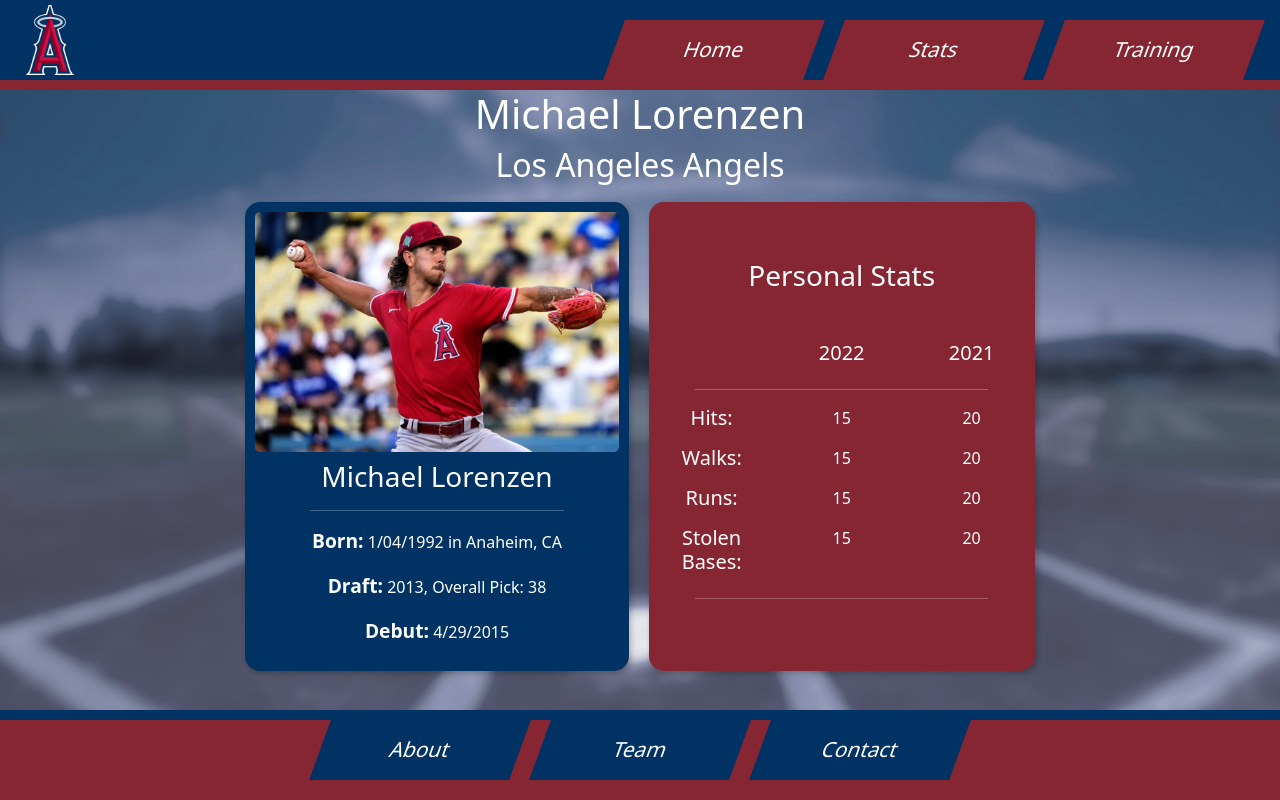
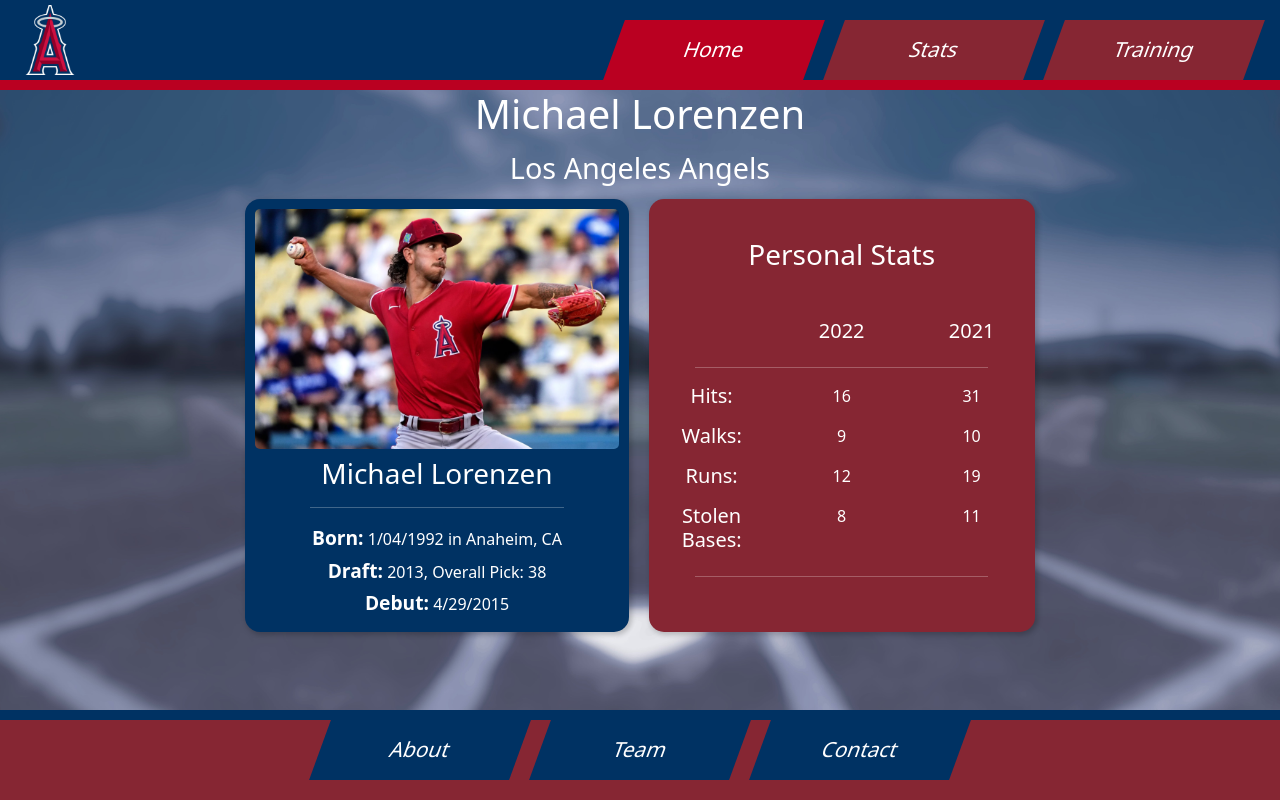
Before and after one commit to SFin12/baseball-profile-app, a React (Create React App) app: page /main in a window 1280 px wide. Built offline with nearby package versions, Linux system fonts and the light colour scheme.

Commit message:
added active tabs and bar and made other css modifications.

```diff
--- a/src/components/Card/Card.css
+++ b/src/components/Card/Card.css
@@ -8,6 +8,7 @@
     border-radius: 15px !important;
     box-shadow: 2px 2px 5px 1px rgba(0, 0, 0, 0.2);
     max-height: 90%;
+    min-width: 340px;
     margin: 10px;
     max-width: 386px;
     z-index: 0 !important;
--- a/src/components/Footer/Footer.css
+++ b/src/components/Footer/Footer.css
@@ -16,10 +16,6 @@
     align-self: baseline;
 }
 
-.blue {
-    background-color: var(--angles-blue);
-}
-
 @media (min-width: 899px) {
     .custom-footer-container {
         height: 90px;
--- a/src/components/Header/Navbar.css
+++ b/src/components/Header/Navbar.css
@@ -6,10 +6,15 @@
     width: 100%;
     height: 70px;
     background-color: var(--angles-blue);
+    z-index: 5;
+}
+
+.active-border {
+    border-bottom: 10px solid var(--angels-red);
+}
+
+.inactive-border {
     border-bottom: 10px solid var(--angels-maroon);
-    /* overflow-x: hidden; */
-    /* overflow-y: hidden; */
-    z-index: 5;
 }
 
 .logo {
@@ -37,10 +42,6 @@
     z-index: 10;
 }
 
-.maroon {
-    background-color: var(--angels-maroon);
-}
-
 .tab:hover {
     background-color: var(--angels-red);
     color: white;
@@ -50,7 +51,6 @@
     .custom-navbar-container {
         height: 90px;
         justify-content: end;
-        border-color: var(--angels-maroon);
     }
     .logo {
         max-width: 80px;
--- a/src/components/Header/Navbar.jsx
+++ b/src/components/Header/Navbar.jsx
@@ -5,26 +5,44 @@
 import Dropdown from "../Dropdown/Dropdown";
 import Overlay from "../Dropdown/Overlay";
 
-export default function Navbar() {
+export default function Navbar({ activeTab, activateTab }) {
     const [trainingDropdown, setTrainingDropdown] = useState(false);
 
     function toggleDropdown() {
         if (trainingDropdown) {
-            setTrainingDropdown(false);
+            closeDropdown();
+            activateTab(""); // sets all tabs to inactive (no red). Function in MainView
         } else {
             setTrainingDropdown(true);
+            activateTab("training");
         }
     }
 
     function closeDropdown() {
-        console.log("closeDropdown");
         const close = () => setTrainingDropdown(false);
         close();
+        activateTab("");
+    }
+
+    function setActiveTab(e) {
+        const activeTab = e.target.title;
+        activateTab(activeTab);
+
+        // if training Dropdown is open, close it.
+        if (trainingDropdown) {
+            closeDropdown();
+        }
     }
 
     return (
         <>
-            <nav className="custom-navbar-container">
+            <nav
+                className={
+                    activeTab
+                        ? "active-border custom-navbar-container"
+                        : "inactive-border custom-navbar-container"
+                }
+            >
                 <span className="d-flex align-items-center">
                     <img
                         src={logo}
@@ -35,19 +53,33 @@
                 <span className="d-flex align-items-center px-3">
                     <Link
                         to={"/main"}
-                        className="tab maroon"
-                        onClick={trainingDropdown && closeDropdown}
+                        className={
+                            activeTab === "home" ? "tab active" : "tab maroon"
+                        }
+                        onClick={setActiveTab} // Will also close training dropdown if it's open.
+                        title="home"
                     >
                         <div>Home</div>
                     </Link>
                     <Link
                         to={"/main/stats"}
-                        className="tab maroon"
-                        onClick={trainingDropdown && closeDropdown}
+                        className={
+                            activeTab === "stats" ? "tab active" : "tab maroon"
+                        }
+                        onClick={setActiveTab}
+                        title="stats"
                     >
                         <div>Stats</div>
                     </Link>
-                    <div className="tab maroon" onClick={toggleDropdown}>
+                    <div
+                        className={
+                            activeTab === "training"
+                                ? "tab active"
+                                : "tab maroon"
+                        }
+                        onClick={toggleDropdown} // Open or close training dropdown.
+                        title="training"
+                    >
                         <div>Training</div>
                         {trainingDropdown ? (
                             <Dropdown closeDropdown={closeDropdown} />
--- a/src/views/MainView/HomeView/HomeView.css
+++ b/src/views/MainView/HomeView/HomeView.css
@@ -10,6 +10,14 @@
 .team-name {
     text-decoration: none;
     color: white;
+    width: fit-content;
+    font-size: 1.8rem;
+    font-weight: 500;
+}
+
+.team-name:hover {
+    text-decoration: underline;
+    color: var(--angels-red);
 }
 
 @media (max-height: 450px) {
--- a/src/views/MainView/HomeView/HomeView.js
+++ b/src/views/MainView/HomeView/HomeView.js
@@ -1,45 +1,62 @@
-import React from "react";
+import React, { useEffect } from "react";
 import Card from "../../../components/Card/Card";
 import profilePicture from "../../../assets/michael-lorenzen.webp";
+import ronanPicture from "../../../assets/ronan.png";
 import "./HomeView.css";
-import { Col, Container, Row } from "react-bootstrap";
+import { Col, Row } from "react-bootstrap";
 
-export default function HomeView({ username }) {
+export default function HomeView({ username, activateTab }) {
+    useEffect(() => {
+        // Make sure home tab is activated
+        activateTab("home");
+    }, []);
+
     return (
         <>
             <h1 className="text-white">{username || "Michael Lorenzen"}</h1>
-            <a href="google.com" className="team-name">
-                <h2 className="text-white">Los Angeles Angels</h2>
-            </a>
+            <div>
+                <a
+                    href="https://www.mlb.com/angels"
+                    target="_blank"
+                    className="team-name"
+                    rel="noreferrer"
+                >
+                    Los Angeles Angels
+                </a>
+            </div>
             <div className="d-flex flex-wrap justify-content-center">
                 <Card textColor="white" background="rgb(0, 50, 99)">
                     <img
                         className="profile-image"
-                        src={profilePicture}
+                        src={
+                            username === "Ronan" || username === "Ronan Finegan"
+                                ? ronanPicture
+                                : profilePicture
+                        }
                         alt="Baseball player pitching"
                     />
                     <h3 className="mt-2 mb-0">
                         {username || "Michael Lorenzen"}
                     </h3>
                     <hr color="rgba(255,255,255,.5)" width="70%" />
-                    <p>
+                    <div className="mb-1">
                         <span>
                             <div className="d-inline-block bold">Born: </div>{" "}
                             1/04/1992 in Anaheim, CA
                         </span>
-                    </p>
-                    <p>
+                    </div>
+                    <div className="mb-1">
                         <span>
                             <div className="d-inline-block bold">Draft: </div>{" "}
                             2013, Overall Pick: 38
                         </span>
-                    </p>
-                    <p>
+                    </div>
+                    <div className="mb-1">
                         <span>
                             <div className="d-inline-block bold">Debut: </div>{" "}
                             4/29/2015
                         </span>
-                    </p>
+                    </div>
                 </Card>
                 <Card textColor="white" background="rgb(134, 38, 51)">
                     <h3 className="mb-5">Personal Stats</h3>
@@ -72,12 +89,12 @@
                             </Col>
                             <Col>
                                 <span>
-                                    <p className="d-inline-block">15</p>
+                                    <p className="d-inline-block">16</p>
                                 </span>
                             </Col>
                             <Col>
                                 <span>
-                                    <p className="d-inline-block">20</p>
+                                    <p className="d-inline-block">31</p>
                                 </span>
                             </Col>
 
@@ -88,12 +105,12 @@
                             </Col>
                             <Col>
                                 <span>
-                                    <p className="d-inline-block">15</p>
+                                    <p className="d-inline-block">9</p>
                                 </span>
                             </Col>
                             <Col>
                                 <span>
-                                    <p className="d-inline-block">20</p>
+                                    <p className="d-inline-block">10</p>
                                 </span>
                             </Col>
 
@@ -104,12 +121,12 @@
                             </Col>
                             <Col>
                                 <span>
-                                    <p className="d-inline-block">15</p>
+                                    <p className="d-inline-block">12</p>
                                 </span>
                             </Col>
                             <Col>
                                 <span>
-                                    <p className="d-inline-block">20</p>
+                                    <p className="d-inline-block">19</p>
                                 </span>
                             </Col>
 
@@ -122,12 +139,12 @@
                             </Col>
                             <Col className="justify-content-end">
                                 <span>
-                                    <p className="d-inline-block">15</p>
+                                    <p className="d-inline-block">8</p>
                                 </span>
                             </Col>
                             <Col>
                                 <span>
-                                    <p className="d-inline-block">20</p>
+                                    <p className="d-inline-block">11</p>
                                 </span>
                             </Col>
                         </Row>
--- a/src/views/MainView/MainView.css
+++ b/src/views/MainView/MainView.css
@@ -10,3 +10,15 @@
         padding: 90px 0px;
     }
 }
+
+.maroon {
+    background-color: var(--angels-maroon);
+}
+
+.blue {
+    background-color: var(--angles-blue);
+}
+
+.active {
+    background-color: var(--angels-red);
+}
--- a/src/views/MainView/MainView.js
+++ b/src/views/MainView/MainView.js
@@ -1,5 +1,5 @@
-import React from "react";
-import { Route, Routes } from "react-router-dom";
+import React, { useEffect, useState } from "react";
+import { Route, Routes, useLocation } from "react-router-dom";
 import Footer from "../../components/Footer/Footer";
 import Navbar from "../../components/Header/Navbar";
 import HomeView from "./HomeView/HomeView";
@@ -8,22 +8,60 @@
 import TutorialsLayout from "../../Layouts/TutorialsLayout";
 
 export default function MainView({ username }) {
+    const [activeTab, setActiveTab] = useState("");
+    const location = useLocation();
+    useEffect(() => {
+        // Change active tab based on current url
+        switch (location.pathname) {
+            case "/main":
+                setActiveTab("home");
+                break;
+            case "/main/stats":
+                setActiveTab("stats");
+                break;
+            case "/main/stats/hitting":
+                setActiveTab("training");
+                break;
+            case "/main/stats/base-running":
+                setActiveTab("training");
+                break;
+            default:
+                setActiveTab("");
+                break;
+        }
+    }, [location]);
+
+    function showActiveTab(activeTab) {
+        // active tag will be a string with "home", "stats", "training", or "".
+        setActiveTab(activeTab);
+        console.log(activeTab);
+    }
+
     return (
         <>
-            <Navbar />
+            <Navbar activeTab={activeTab} activateTab={showActiveTab} />
             <div className="main-view-container background-filter">
                 <Routes>
                     <Route
-                        path="/"
-                        element={<HomeView username={username} />}
+                        path="/" //This is /main
+                        element={
+                            <HomeView
+                                username={username}
+                                activateTab={showActiveTab}
+                            />
+                        }
                     ></Route>
-                    <Route path="/stats" element={<StatsView />}></Route>
+                    <Route
+                        path="/stats"
+                        element={<StatsView activateTab={showActiveTab} />}
+                    ></Route>
                     <Route
                         path="/training/hitting"
                         element={
                             <TutorialsLayout
                                 type={"hitting"} // Uses type to filter tutorials data.
                                 moduleName={"Hitting"} // Name to display in title and under each video
+                                activateTab={showActiveTab}
                             />
                         }
                     ></Route>
@@ -33,6 +71,7 @@
                             <TutorialsLayout
                                 type={"running"}
                                 moduleName={"Base Running"}
+                                activateTab={showActiveTab}
                             />
                         }
                     ></Route>
```
Also changed, not shown: src/Layouts/TutorialsLayout.jsx (+9 -7 lines), src/views/MainView/StatsView/StatsView.js (+5 -2 lines), 1 other file (tests, documents, lock files or other folders).
